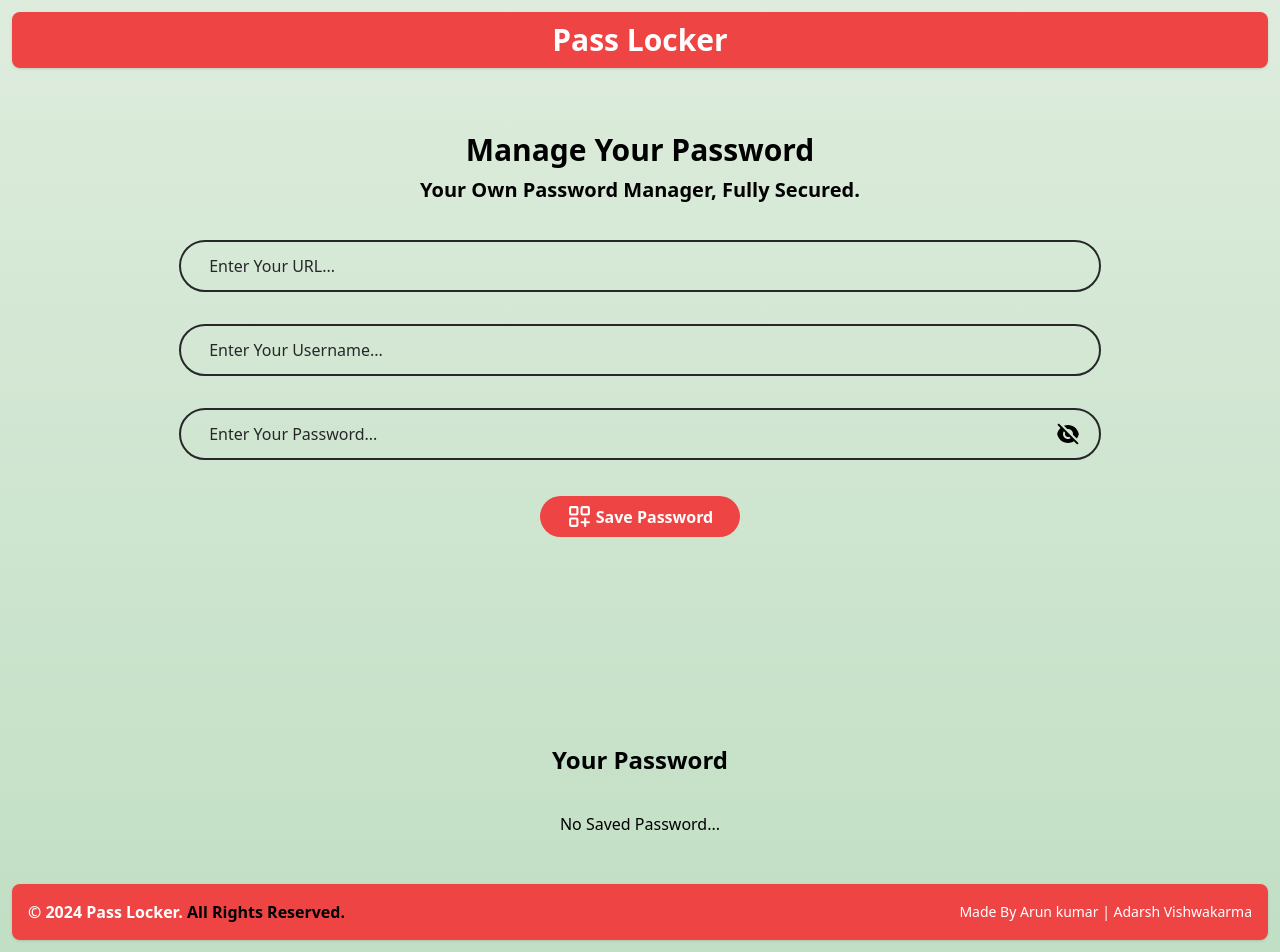
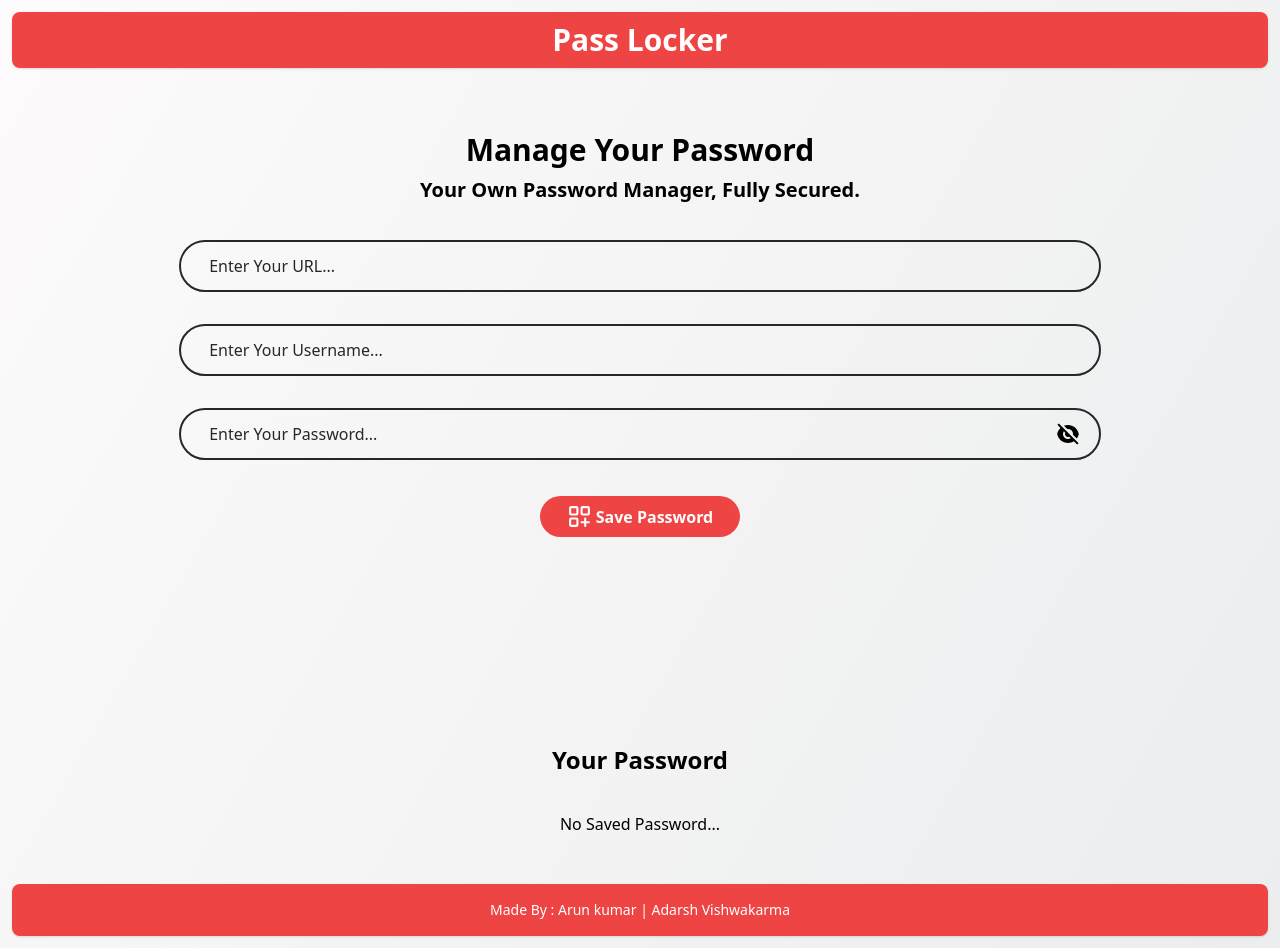
Before and after one commit to Itsarun01/Pass-locker, a React (Vite) app: page / in a window 1280 px wide. Built offline with nearby package versions, Linux system fonts and the light colour scheme.

Commit message:
chnage bg and also some chnages in foooter

```diff
--- a/src/components/Footer.jsx
+++ b/src/components/Footer.jsx
@@ -4,17 +4,10 @@ const footer = () => {
   return (
     <>
       <footer className="rounded-lg shadow bg-red-500">
-        <div className="w-full mx-auto max-w-screen-xl p-4 md:flex md:items-center md:justify-between">
-          <span className=" text-white font-bold">
-            © 2024{" "}
-            <a href="https://flowbite.com/" class="hover:underline">
-              Pass Locker
-            </a>
-            . <span className="text-black">All Rights Reserved.</span>
-          </span>
-          <ul className="flex flex-wrap items-center mt-3 text-sm font-medium text-white sm:mt-0 ">
+        <div className="w-full mx-auto p-4 ">
+          <ul className=" text-center  text-sm font-medium text-white ">
             <li>
-              Made By{" "}
+              Made By : {""}
               <a
                 className="text-white hover:text-black"
                 href="https://github.com/Itsarun01"
--- a/src/index.css
+++ b/src/index.css
@@ -8,6 +8,8 @@
        @apply container px-32  py-16  mx-auto;
     }
   }
+
+
 .backgradient{
-   background-image: linear-gradient(to top, #c1dfc4 0%, #deecdd 100%);
+   background-image: linear-gradient(120deg, #fdfbfb 0%, #ebedee 100%);
 }
```
